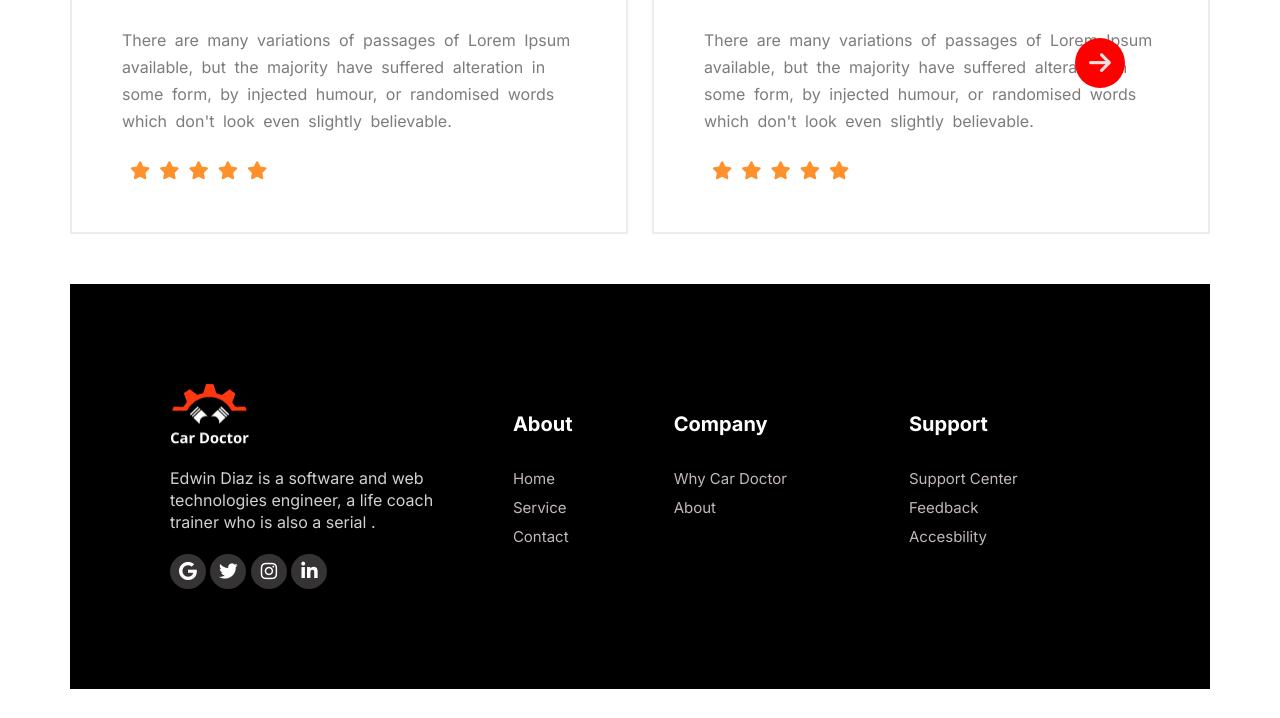
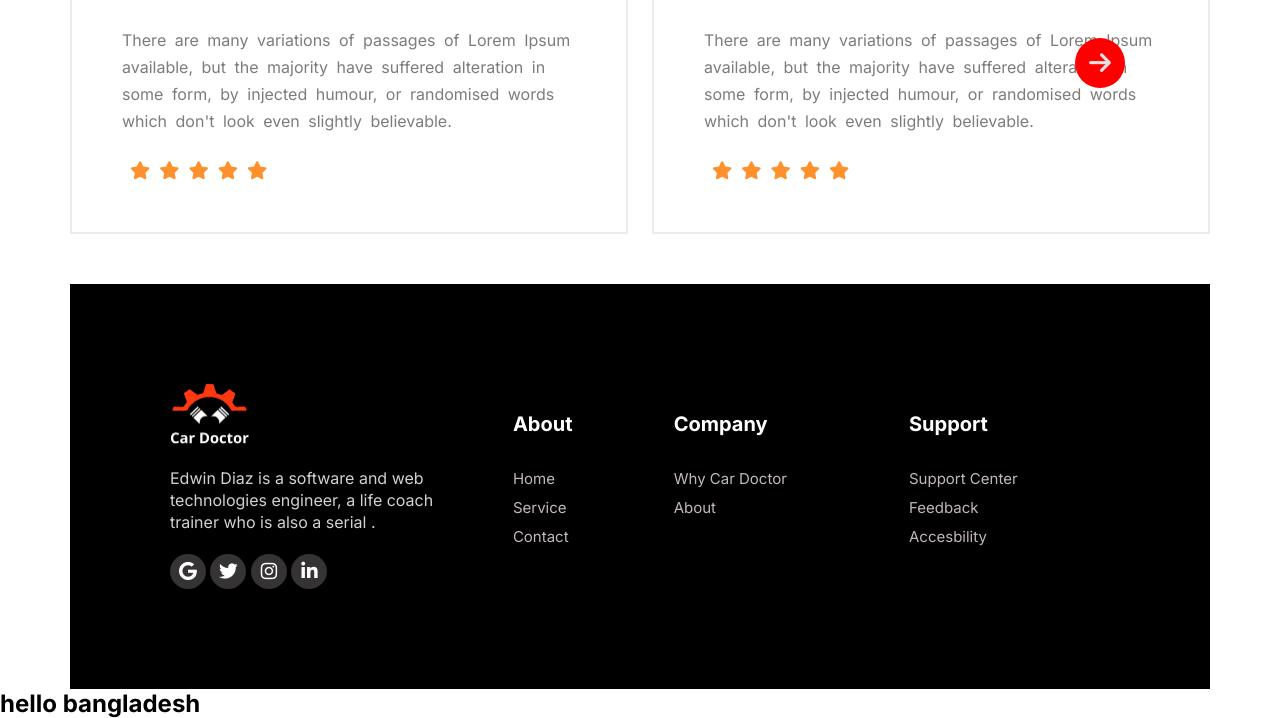
Before and after one commit to mahmudanasrin078/card-doctor, a plain HTML site: page index.html in a window 1280 px wide. Shown: the part 5732-6450 px from the top of the page. Before the commit the page ends 6421 px from the top, so only its background shows below. Drawn offline with Linux system fonts and the light colour scheme.

Commit message:
example test code

```diff
--- a/index.html
+++ b/index.html
@@ -439,5 +439,14 @@
     <!---// ---section ten end----->
 
 
+
+    <!-- example test -->
+
+    <div>
+      <h2>hello bangladesh</h2>
+    </div>
+     <!-- // end  -->
+
+
 </body>
 </html>
```
